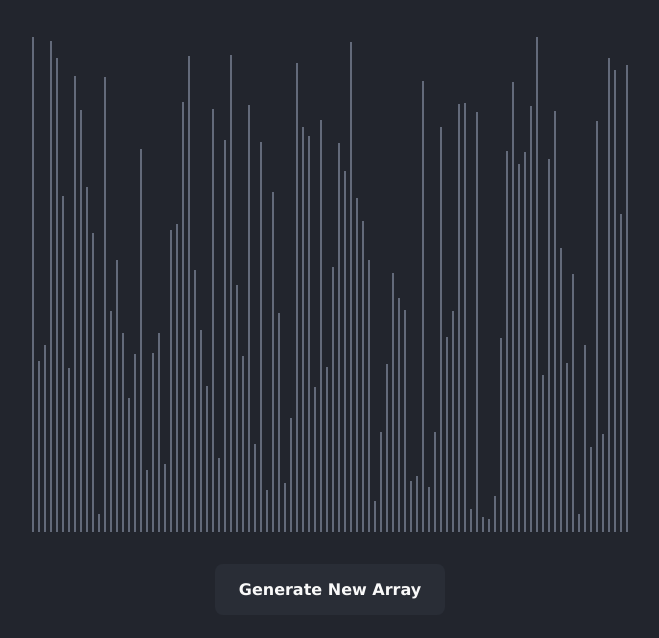
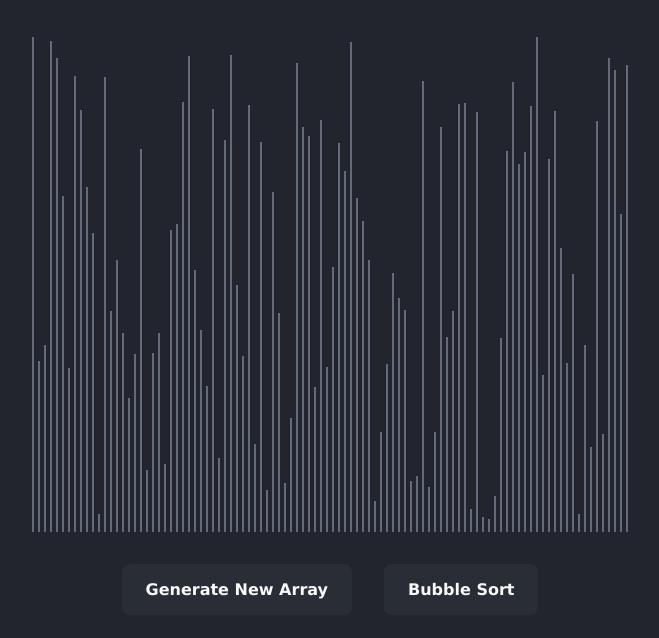
Before and after one commit to Dunkelhaiser/Sorting-Visualizer, a React (Vite) app: page / in a window 1280 px wide. Shown: the top 638 px of the page, without its empty margins (310-969 px from the left). Built offline with nearby package versions, Linux system fonts and the light colour scheme.

Commit message:
Added bubble sort

```diff
--- a/src/components/Visualizer/Visualizer.module.scss
+++ b/src/components/Visualizer/Visualizer.module.scss
@@ -3,7 +3,6 @@
 .main {
     @include flex($gap: 2rem, $align: center);
 
-    min-height: 100vh;
     padding: 2rem 5rem;
 }
 
@@ -22,3 +21,7 @@
     margin: 0 2px;
     background-color: var(--bars);
 }
+
+.buttons {
+    @include flex($direction: row, $gap: 2rem);
+}
--- a/src/components/Visualizer/Visualizer.tsx
+++ b/src/components/Visualizer/Visualizer.tsx
@@ -1,26 +1,26 @@
 import { useEffect, useState } from "react";
 import { v4 as uuid } from "uuid";
 import Button from "../Button/Button";
+import { generateArray, bubbleSort } from "../../utilities/algorithms";
 import VisualizerStyles from "./Visualizer.module.scss";
 
 const Visualizer: React.FC = () => {
     const [data, setData] = useState<number[]>([]);
 
-    const randomInt = (min: number, max: number) => {
-        return Math.floor(Math.random() * (max - min + 1) + min);
+    useEffect(() => {
+        setData(generateArray(100, 5, 1000));
+    }, []);
+
+    const bubbleSortHandler = (arr: number[]) => {
+        const start = performance.now();
+
+        const sortedArr = bubbleSort(arr);
+        console.log(sortedArr);
+        setData([...sortedArr]);
+
+        const end = performance.now();
+        console.log(`Execution time: ${end - start} ms`);
     };
-
-    const generateArray = () => {
-        const arr = [];
-        for (let i = 0; i < 100; i++) {
-            arr.push(randomInt(5, 1000));
-        }
-        return arr;
-    };
-
-    useEffect(() => {
-        setData(generateArray());
-    }, []);
     return (
         <main className={VisualizerStyles.main}>
             <section className={VisualizerStyles.visualizer}>
@@ -28,7 +28,10 @@ const Visualizer: React.FC = () => {
                     <div key={uuid()} className={VisualizerStyles.element} style={{ height: `${value / 2}px` }} />
                 ))}
             </section>
-            <Button title="Generate New Array" onClick={() => setData(generateArray)} />
+            <div className={VisualizerStyles.buttons}>
+                <Button title="Generate New Array" onClick={() => setData(generateArray(10000, 5, 1000))} />
+                <Button title="Bubble Sort" onClick={() => bubbleSortHandler(data)} />
+            </div>
         </main>
     );
 };
--- /dev/null
+++ b/src/utilities/algorithms.ts
@@ -0,0 +1,25 @@
+const randomInt = (min: number, max: number) => {
+    return Math.floor(Math.random() * (max - min + 1) + min);
+};
+
+export const generateArray = (size: number, min: number, max: number) => {
+    const arr = [];
+    for (let i = 0; i < size; i++) {
+        arr.push(randomInt(min, max));
+    }
+    return arr;
+};
+
+export const bubbleSort = (arr: number[]) => {
+    const array = arr.slice();
+    for (let i = array.length; i > 0; i--) {
+        for (let j = 0; j < i - 1; j++) {
+            if (array[j] > array[j + 1]) {
+                const temp = array[j];
+                array[j] = array[j + 1];
+                array[j + 1] = temp;
+            }
+        }
+    }
+    return array;
+};
```
